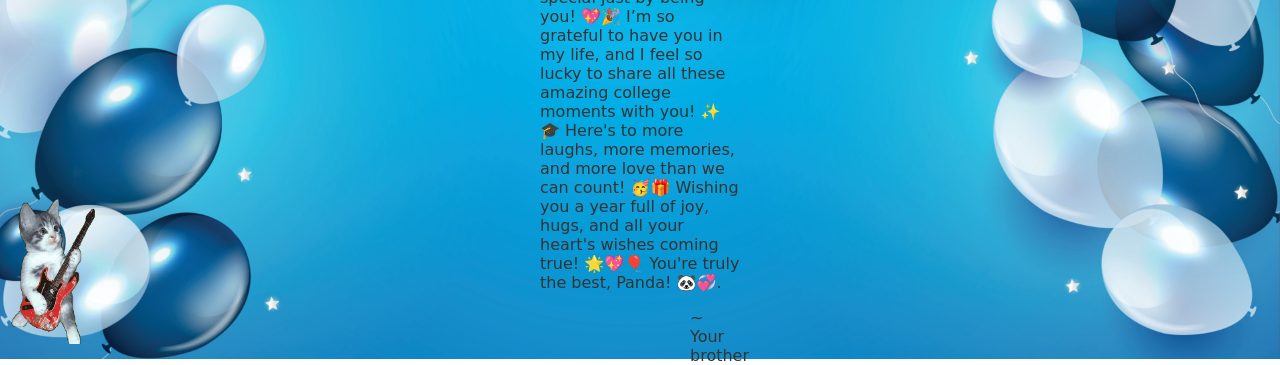
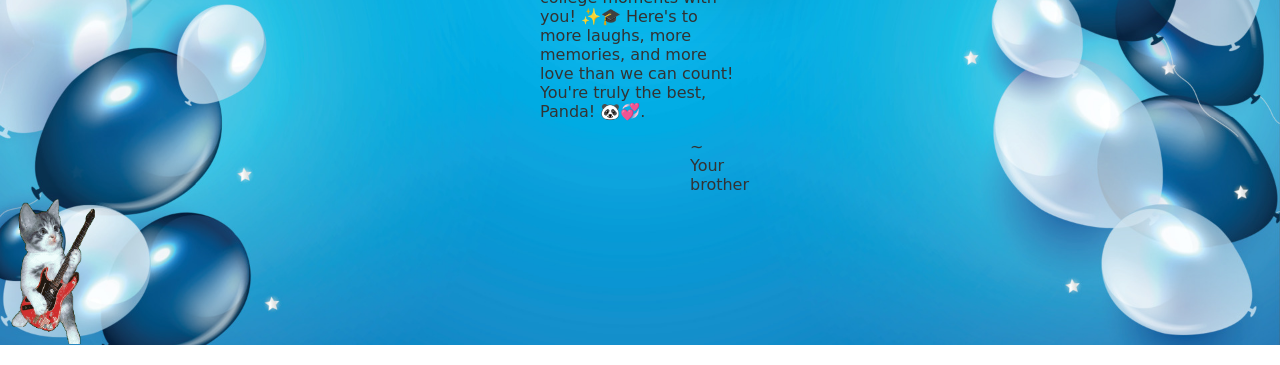
Before and after one commit to kamalx5/Happy-birthday-my-dear-Panda, a plain HTML site: page Final.html in a window 1280 px wide. Shown: the part 455-820 px from the top of the page. Drawn offline with Linux system fonts and the light colour scheme.

Commit message:
Update Final.html

```diff
--- a/Final.html
+++ b/Final.html
@@ -44,8 +44,7 @@
                 </div>
                 <div class="wishes">
                     <p>Dear Panda! 🐼💖,</p>
-                    <p>Happy birthday, my dear Panda! 🐼💖 I hope your day is as sweet and adorable as you are! 🎂💫 You light up every room with your smile and make every moment so much more special just by being you! 💖🎉 I’m so grateful to have you in my life, and I feel so lucky to share all these amazing college moments with you! ✨🎓 Here's to more laughs, more memories, and more love than we can count! 🥳🎁 Wishing you a year full of joy, hugs, and all your heart's wishes coming true! 🌟💖🎈
-
+                    <p>Happy birthday, my dear Panda! 🐼💖 I hope your day is as sweet and adorable as you are! 🎂💫 I’m so grateful to have you in my life, and I feel so lucky to share all these amazing college moments with you! ✨🎓 Here's to more laughs, more memories, and more love than we can count!
 You're truly the best, Panda! 🐼💞.</p>
                         <p class="name">~ Your brother</p>
                     </div>
```
